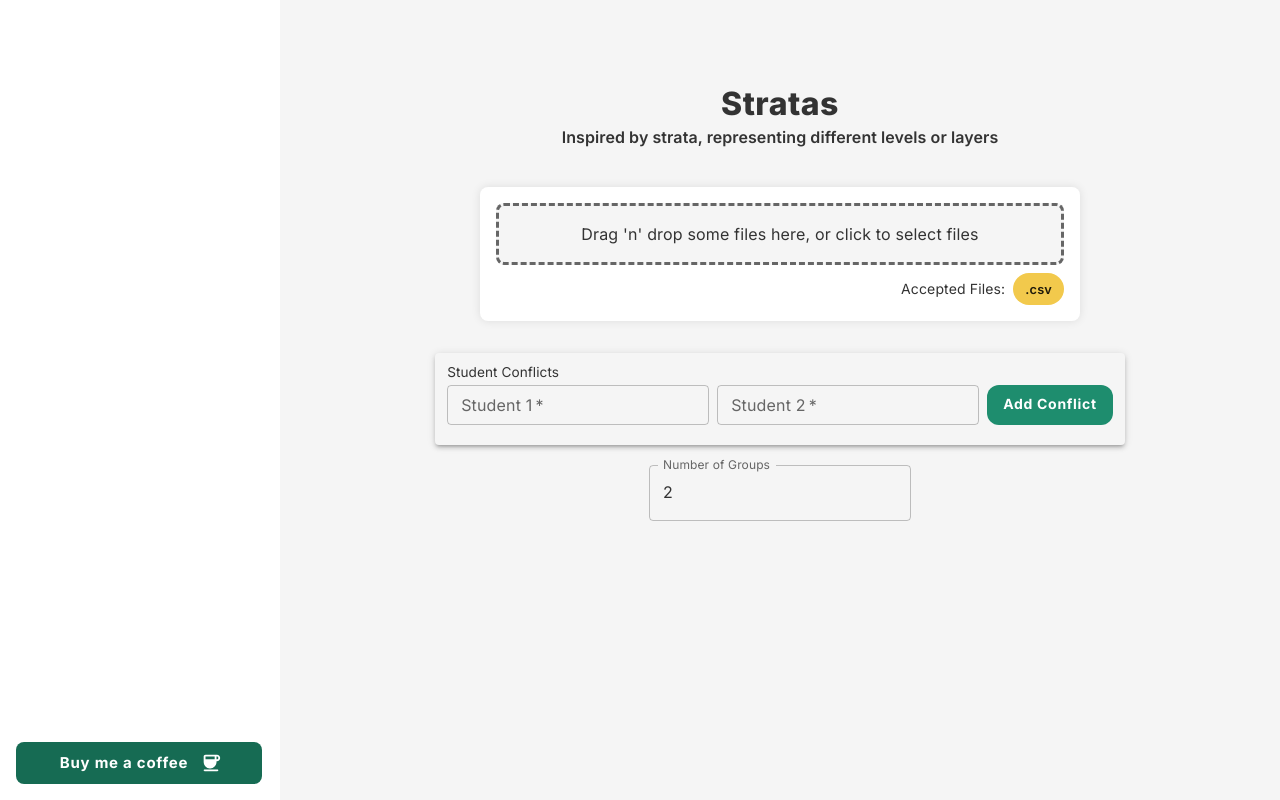
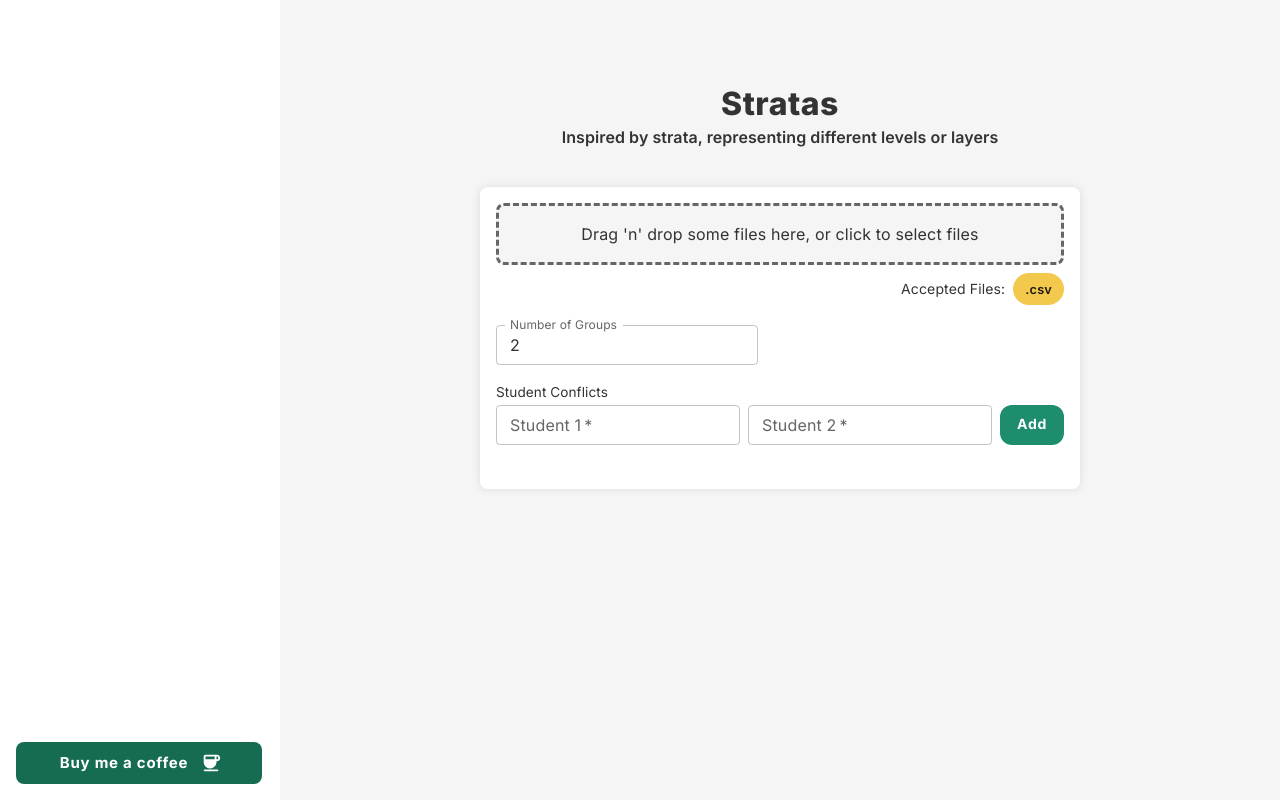
Before and after one commit to GeronimoJohn/Stratas, a Next.js app: page / in a window 1280 px wide. Built offline with nearby package versions, Linux system fonts and the light colour scheme.

Commit message:
feat: clean up form

```diff
--- a/src/components/ClassDashboard/ClassDashboard.tsx
+++ b/src/components/ClassDashboard/ClassDashboard.tsx
@@ -16,7 +16,7 @@ export function ClassDashboard(): ReactElement {
   )
   const [numberOfGroups, setNumberOfGroups] = useState<number>(2)
 
-  const handleNumberOfGroupsChange = (event: ChangeEvent<HTMLInputElement>) => {
+  const handleGroupsNumberChange = (event: ChangeEvent<HTMLInputElement>) => {
     const value = parseInt(event.target.value, 10)
     if (!isNaN(value) && value > 0) {
       setNumberOfGroups(value)
@@ -27,24 +27,30 @@ export function ClassDashboard(): ReactElement {
     <Stack
       gap={5}
       justifyItems="center"
-      alignItems="center"
+      alignItems="start"
       sx={{
-        width: '100%'
+        p: 4,
+        width: 600,
+        borderRadius: 2,
+        backgroundColor: 'background.default',
+        boxShadow: '0px 0px 10px rgba(0, 0, 0, 0.1)'
       }}
     >
       <FileDropzone
         handleStudentsInformation={(data) => setStudentsInformation(data)}
       />
-      <StudentConflicts
-        studentConflicts={studentConflicts}
-        setStudentConflicts={setStudentConflicts}
-      />
       <TextField
         type="number"
         label="Number of Groups"
         value={numberOfGroups}
-        onChange={handleNumberOfGroupsChange}
+        onChange={handleGroupsNumberChange}
         inputProps={{ min: 1 }}
+        variant="outlined"
+        size="small"
+      />
+      <StudentConflicts
+        studentConflicts={studentConflicts}
+        setStudentConflicts={setStudentConflicts}
       />
       <ClassGroups
         studentsInformation={studentsInformation}
--- a/src/components/ClassDashboard/FileDropzone/FileDropzone.tsx
+++ b/src/components/ClassDashboard/FileDropzone/FileDropzone.tsx
@@ -55,16 +55,7 @@ export function FileDropzone({
   })
 
   return (
-    <Stack
-      gap={2}
-      sx={{
-        p: 4,
-        width: 600,
-        borderRadius: 2,
-        backgroundColor: 'background.default',
-        boxShadow: '0px 0px 10px rgba(0, 0, 0, 0.1)'
-      }}
-    >
+    <Stack gap={2} sx={{ width: '100%' }}>
       <Box
         sx={{
           p: 4,
--- a/src/components/ClassDashboard/StudentConflicts/ConflictPairInput/ConflictPairInput.tsx
+++ b/src/components/ClassDashboard/StudentConflicts/ConflictPairInput/ConflictPairInput.tsx
@@ -44,7 +44,7 @@ export function ConflictPairInput({
         required
       />
       <Button type="submit" variant="contained">
-        Add Conflict
+        Add
       </Button>
     </Box>
   )
--- a/src/components/ClassDashboard/StudentConflicts/StudentConflicts.tsx
+++ b/src/components/ClassDashboard/StudentConflicts/StudentConflicts.tsx
@@ -1,5 +1,5 @@
 import { Dispatch, ReactElement, SetStateAction } from 'react'
-import Paper from '@mui/material/Paper'
+import Box from '@mui/material/Box'
 import Typography from '@mui/material/Typography'
 
 import { ConflictPairInput } from './ConflictPairInput'
@@ -25,7 +25,7 @@ export function StudentConflicts({
   }
 
   return (
-    <Paper elevation={3} sx={{ p: 3, mt: 3 }}>
+    <Box>
       <Typography variant="h5" gutterBottom>
         Student Conflicts
       </Typography>
@@ -34,6 +34,6 @@ export function StudentConflicts({
         conflicts={studentConflicts}
         onRemoveConflict={handleRemoveConflict}
       />
-    </Paper>
+    </Box>
   )
 }
```
